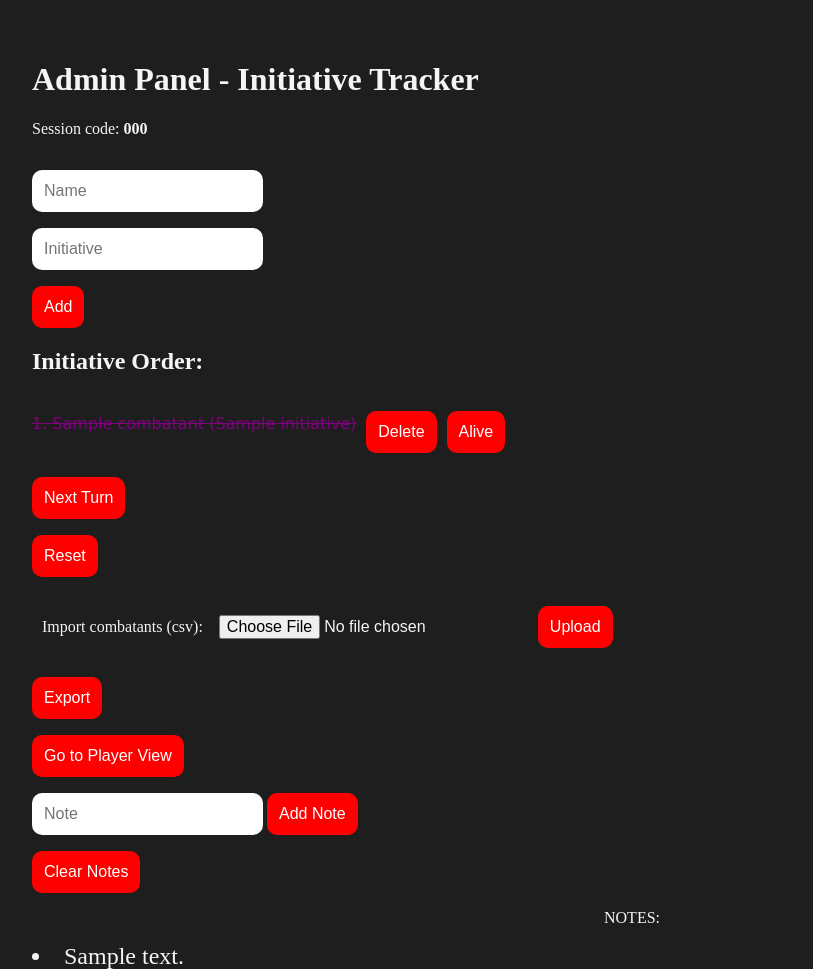
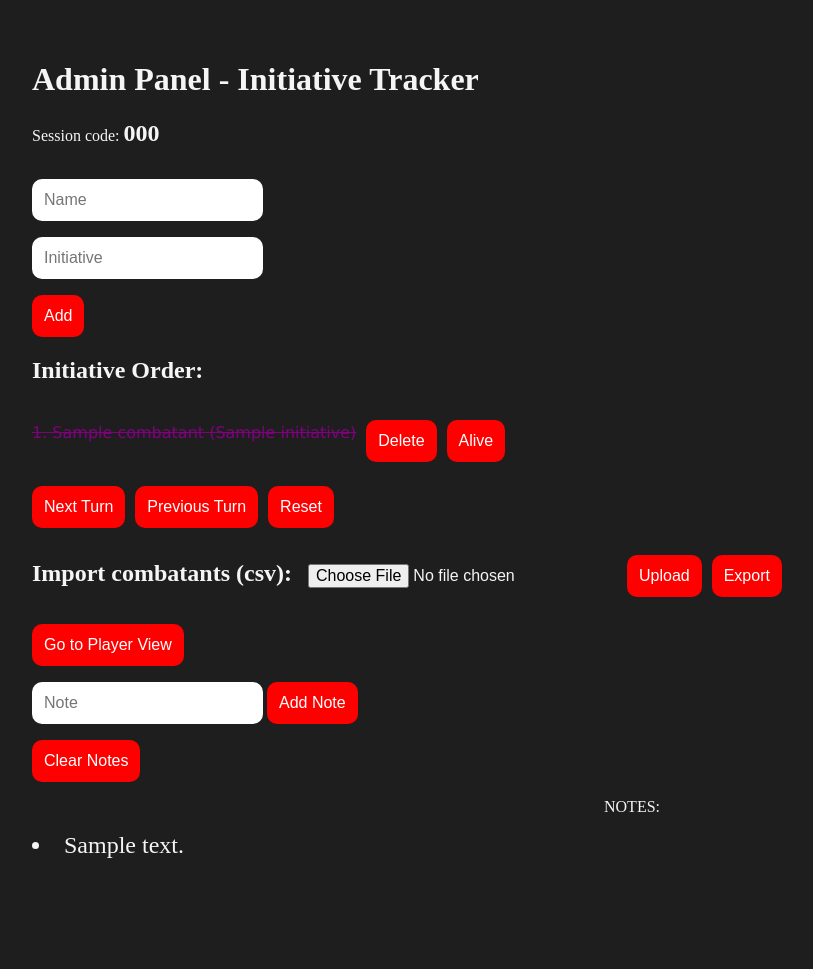
Before and after one commit to lkollmorgen/init-tracker, a Flask app: template templates/admin.html in a window 1280 px wide. Shown: the top 969 px of the page, without its empty margins (8-821 px from the left). After the commit the page ends 858 px from the top, so only its background shows below. Run offline with Flask 3, Linux system fonts and the light colour scheme; the template is opened without the code that fills it: most values are stand-ins (such as "Sample title", 1, 10 or a date in 2020).

Commit message:
updated admin UI, fixed a big bug causing player view page not to update

```diff
--- a/app.py
+++ b/app.py
@@ -273,15 +273,32 @@ def next_turn(code):
     save_data()
     return redirect(url_for('admin_view', code=code))
 
-@app.route('/<code>/dead/<name>', methods=['POST'])
-def dead(code, name):
+@app.route('/<code>/previous', methods=['POST'])
+def previous_turn(code):
+    touch_session(code)
+    game = sessions.get(code)
+    if not game:
+        return render_template("session_not_found.html"), 404
+    if len(game['initiative_list']) == 0:
+        return redirect(url_for('admin_view', code=code))
+    game['current_turn'] = (game['current_turn'] - 1) % len(game['initiative_list'])
+    if game['current_turn'] == 0:
+        game['round_count'] -= 1
+    save_data()
+    return redirect(url_for('admin_view', code=code))
+
+
+@app.route('/<code>/toggle_dead/<name>', methods=['POST'])
+def toggle_dead(code, name):
     touch_session(code)
     game = sessions.get(code)
     if not game:
         return render_template("session_not_found.html"), 404
     for combatant in game['initiative_list']:
-        if combatant['name'] == name:
+        if combatant['name'] == name and combatant['status'] == 'alive':
             combatant['status'] = 'dead'
+        elif combatant['name'] == name and combatant['status'] == 'dead':
+            combatant['status'] = 'alive'
     save_data()
     return redirect(url_for('admin_view',code=code))
 
--- a/static/styles.css
+++ b/static/styles.css
@@ -66,13 +66,13 @@ ol {
     text-align: center;
     padding-bottom: 15px;
 }
-.combatant-entry {
+.same-line {
     display: flex;
     align-items: center;
     gap: 10px;
     margin-bottom: 8px;
 }
-.combatant-entry form {
+.same-line form {
     margin: 0;
 }
 .highlight-turn {
--- a/templates/admin.html
+++ b/templates/admin.html
@@ -9,7 +9,7 @@
 <!-- <body class="container my-4"> -->
  <body class="container my-4 d-flex flex-column justify-content-center align-items-center" style="min-height: 100vh;">
 		<h1>Admin Panel - Initiative Tracker</h1>
-        <p style="font-size: 1rem;">Session code: <strong>{{ code }}</strong></p>
+        <p style="font-size: 1rem;">Session code: <strong style="font-size: 1.5rem;">{{ code }}</strong></p>
         <form action="/{{ code }}/add" method="post" class="mb-3">
 		<div class="row">
 			<div class="col">
@@ -28,7 +28,7 @@
 <ol>
 		{% for combatant in initiative_list %}
 			{% set i = loop.index0 %}
-            <div class="combatant-entry
+            <div class="same-line
                          {% if combatant.status == 'dead' %}dead{% endif %}">
 
 			    <span class="{% if i == current_turn %}highlight-turn{% endif %}">
@@ -38,7 +38,7 @@
                     <button class="btn btn-danger btn-sm">Delete</button>
                 </form>
 
-                <form action="/{{ code }}/dead/{{ combatant.name }}" method="post">
+                <form action="/{{ code }}/toggle_dead/{{ combatant.name }}" method="post">
                     <button class="btn btn-danger btn-sm">
                         {{ 'Alive' if combatant.status == 'dead' else 'Dead' }}
                     </button>
@@ -47,30 +47,35 @@
 			{% endfor %}
 </ol>
 
-<form action="/{{ code }}/next" method="post">
-    <button type="submit" class="btn btn-success">Next Turn</button>
-</form>
+<div class="same-line">
 
-<form action="/{{ code }}/reset" method="post">
-    <button type="submit" class="btn btn-danger btn-sm">Reset</button>
-</form>
+    <form action="/{{ code }}/next" method="post">
+        <button type="submit" class="btn btn-success">Next Turn</button>
+    </form>
+    <form action="/{{ code }}/previous" method="post">
+        <button type="submit" class="btn btn-success">Previous Turn</button>
+    </form>
 
+    <form action="/{{ code }}/reset" method="post">
+        <button type="submit" class="btn btn-danger btn-sm">Reset</button>
+    </form>
+</div>
 <!--- import from csv stuff -->
-<div class="mt-3" style="padding:10px;">
+<div class="same-line">
 
     <form action="/{{ code }}/upload_csv" method="post" enctype="multipart/form-data">
-        <label for="csvfile" style="font-size: 1rem;">Import combatants (csv):</label>
+        <label for="csvfile" style="font-size: 1.5rem;font-weight: bold;">Import combatants (csv):</label>
         <input type="file" name="file" id="csvfile" accept=".csv" required>
-        <button type="submit">Upload</button>
+        <button class="btn btn-danger btn-sm">Upload</button>
     </form>
+    <form action="/{{ code }}/export_initiative" method="post">
+        <button class="btn btn-danger btn-sm">Export</button>
+    </form>
+
 
 </div>
 
 <!--- export current initiative -->
-<form action="/{{ code }}/export_initiative" method="post">
-    <button type="submit" class="btn btn-danger btn-sm">Export</button>
-</form>
-
 <form action="/player/{{ code }}">
  <button class="btn btn-danger btn-sm">Go to Player View</button>
 </form>
--- a/templates/player.html
+++ b/templates/player.html
@@ -89,7 +89,7 @@
                                     notesList.innerHTML = '';
                                     data.notes.forEach(note => {
                                                 const li = document.createElement('li');
-                                                li.style.fontsize = "1rem";
+                                                li.style.fontSize = "1rem";
                                                 li.style.padding = "0";
                                                 li.style.margin = "0";
                                                 li.textContent = note;
@@ -103,7 +103,7 @@
                                     //if (timeLeft <= 5 * 60 * 1000 && !warned) {
                                     //            warned = true;
                                     //            alert("!!!! Your session will expire in 5 minutes!! Make sure to save your notes");
-                                            }
+                                            //}
                              })
                              .catch(error => console.error('error fetching player data:', error));
                }
```
Also changed, not shown: initiative_data.json (+9 -3 lines), README.md.
